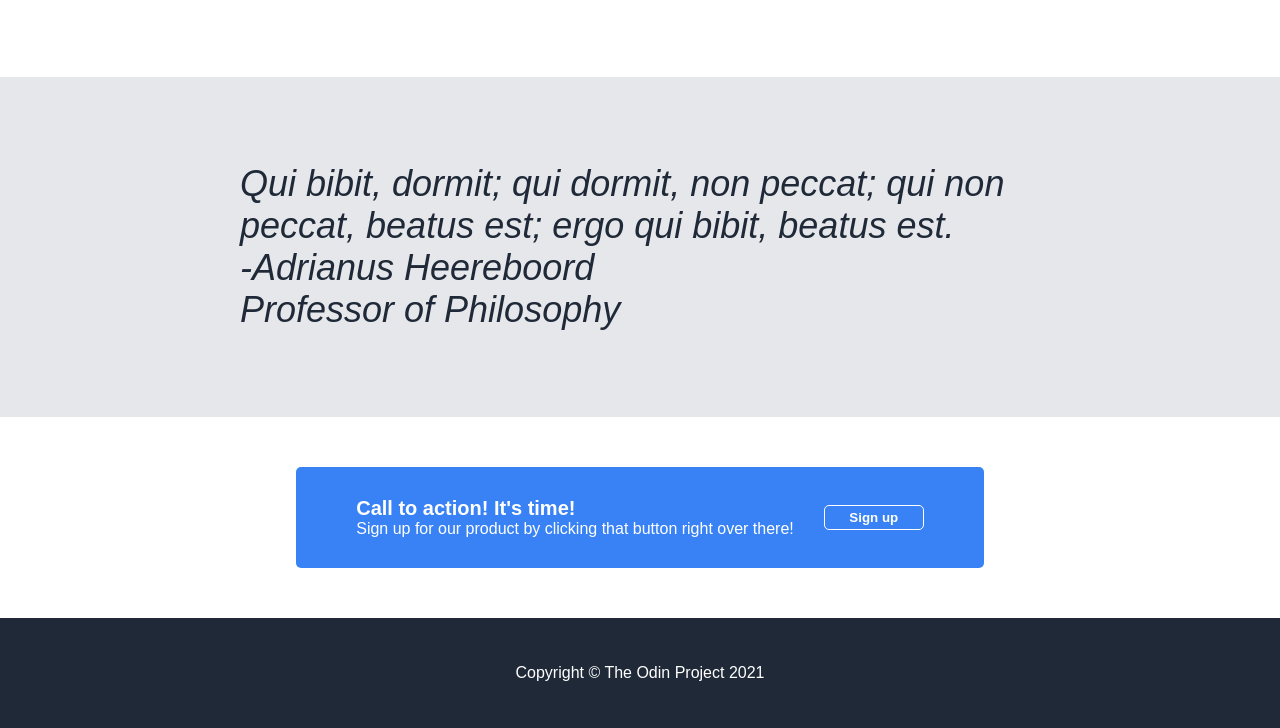
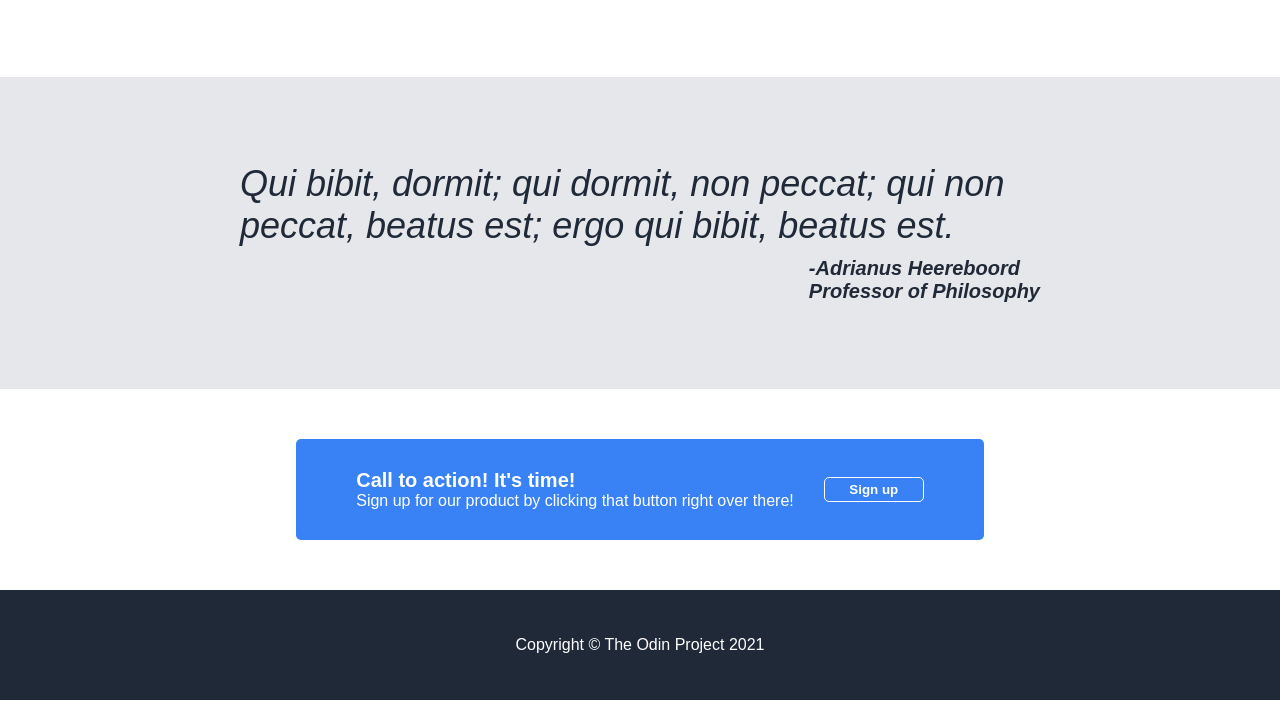
Before and after one commit to 2Toeasty/Landing-Page-Project, a plain HTML site: page index.html in a window 1280 px wide. Shown: the part 682-1410 px from the top of the page. After the commit the page ends 1382 px from the top, so only its background shows below. Drawn offline with Linux system fonts and the light colour scheme.

Commit message:
stylize author name under quote

```diff
--- a/style.css
+++ b/style.css
@@ -158,12 +158,8 @@ ul {
 }
 
 .author-name {
-
+   font-size: 20px;
+   font-weight: 800;
+   float: right;
+   padding-top: 10px;
 }
-
-
-/*
-TODO:
-Align content under header with content in header
-Separate the author of quote from the quote itself + apply different font & size to it
-*/
```
